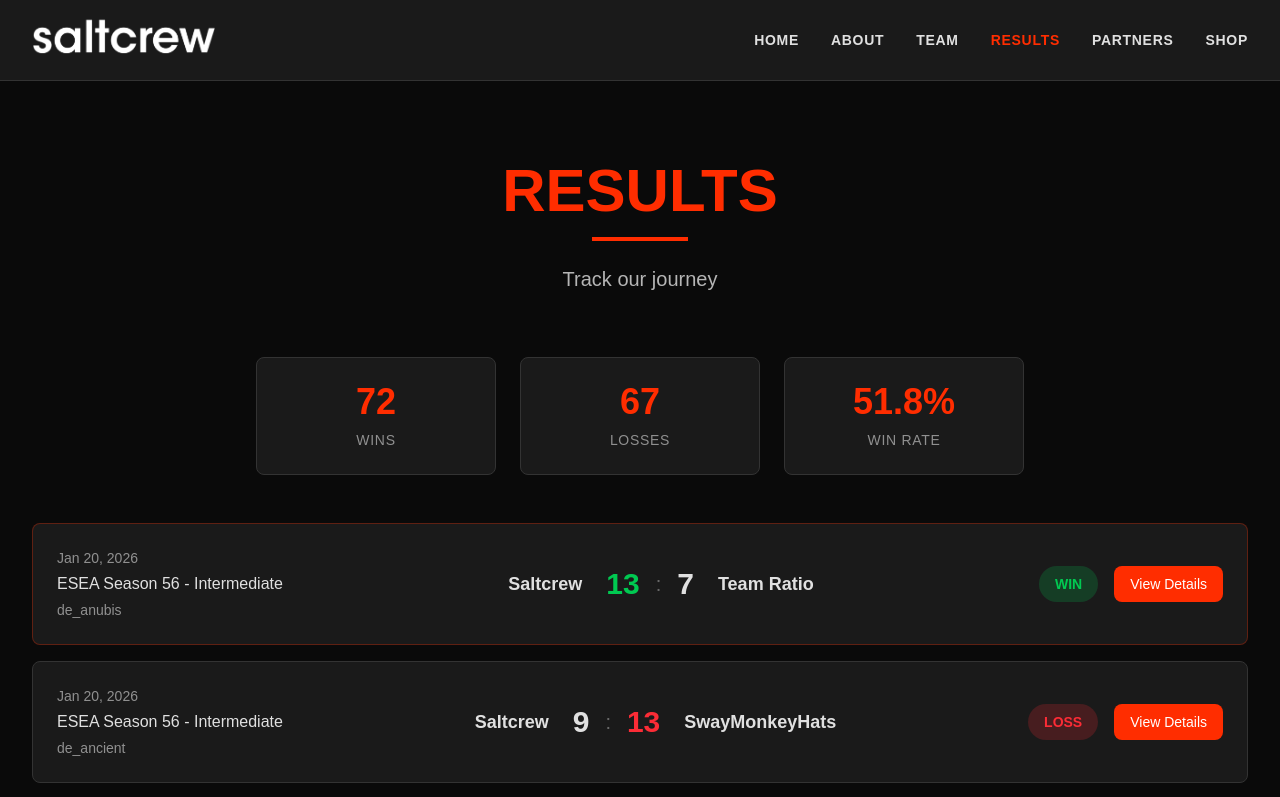
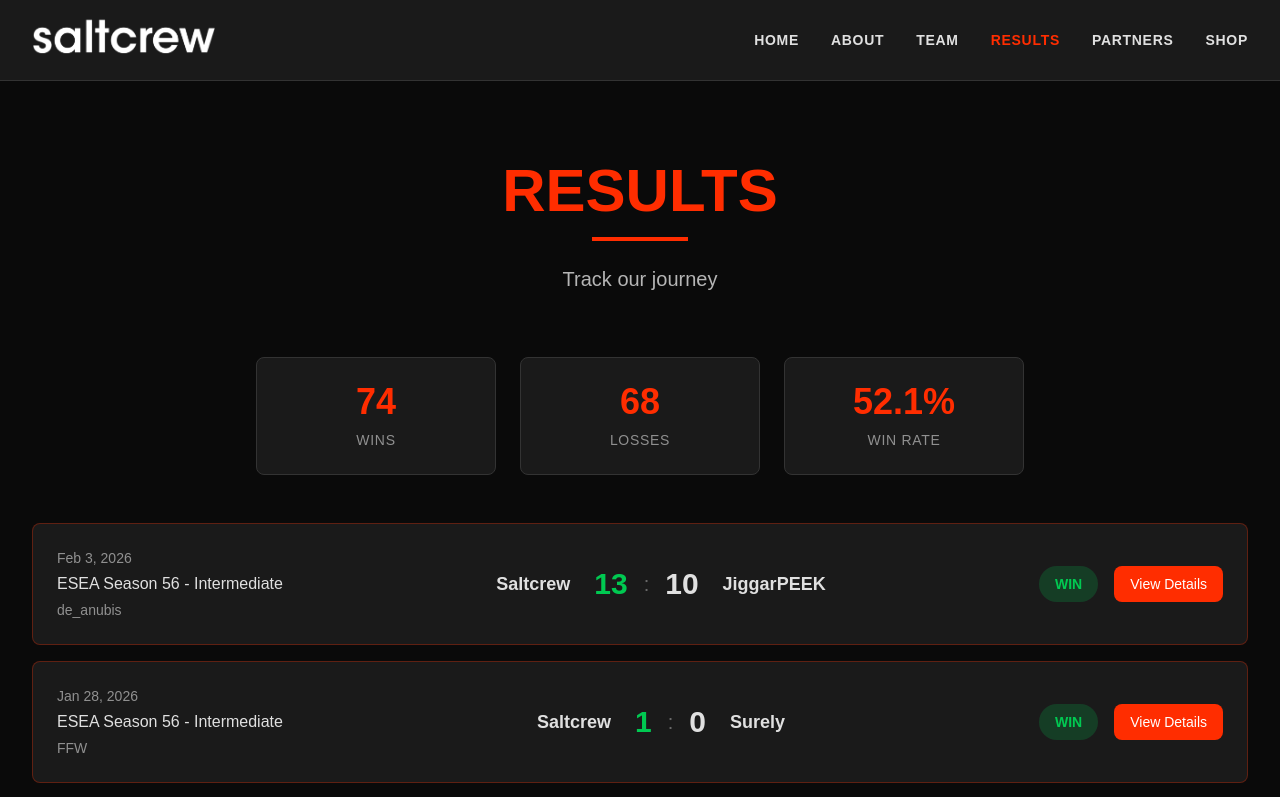
Before and after one commit to iolson/saltcrew.gg, a Next.js app: page /matches in a window 1280 px wide. Shown: the top 797 px of the page. Built offline with nearby package versions, Linux system fonts and the light colour scheme.

Commit message:
Add matches s56-05, s56-06, s56-07

```diff
--- a/data/matches.ts
+++ b/data/matches.ts
@@ -1734,6 +1734,44 @@
     opponentScore: 7,
     map: 'de_anubis',
     hasRecap: false
+  },
+  {
+    id: 's56-05',
+    date: '2026-01-27',
+    tournament: 'ESEA Season 56 - Intermediate',
+    opponent: 'XGeN',
+    format: 'bo1',
+    result: 'loss',
+    saltcrewScore: 4,
+    opponentScore: 13,
+    map: 'de_ancient',
+    hasRecap: false
+  },
+  {
+    id: 's56-06',
+    date: '2026-01-28',
+    tournament: 'ESEA Season 56 - Intermediate',
+    opponent: 'Surely',
+    format: 'bo1',
+    result: 'win',
+    saltcrewScore: 1,
+    opponentScore: 0,
+    map: 'FFW',
+    hasRecap: false,
+    vodUrl: 'https://youtu.be/Tx8IXz57DoU'
+  },
+  {
+    id: 's56-07',
+    date: '2026-02-03',
+    tournament: 'ESEA Season 56 - Intermediate',
+    opponent: 'JiggarPEEK',
+    format: 'bo1',
+    result: 'win',
+    saltcrewScore: 13,
+    opponentScore: 10,
+    map: 'de_anubis',
+    hasRecap: false,
+    vodUrl: 'https://youtu.be/lwMtYdwTWUw'
   }
 ];
 
```
